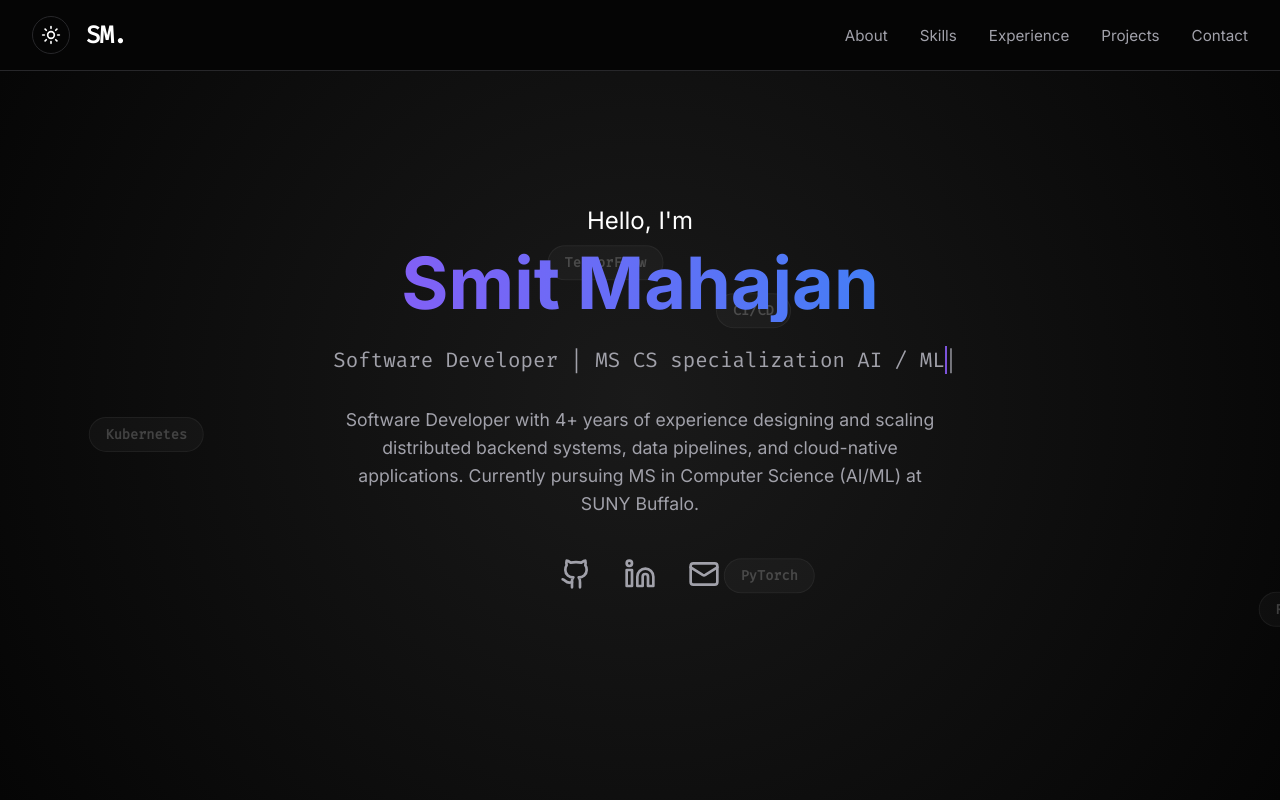
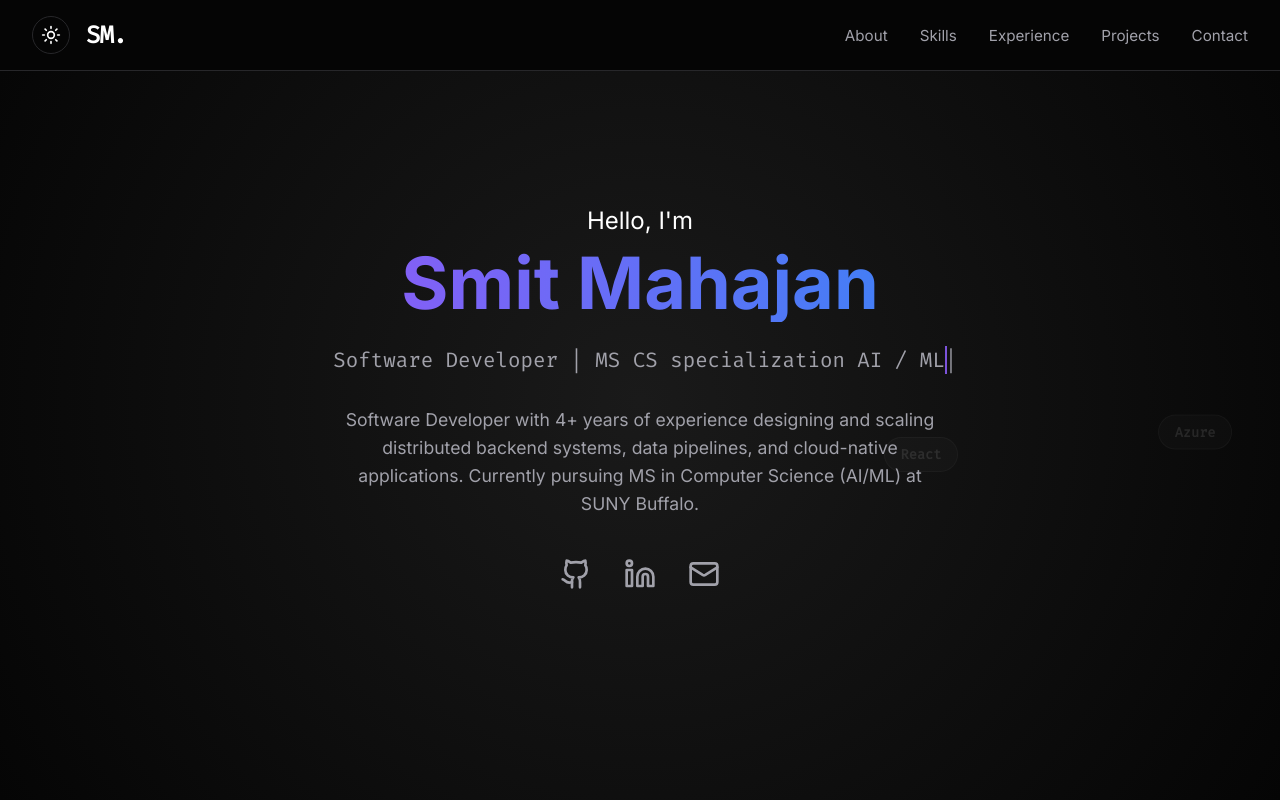
Before and after one commit to smitmahajan210/portfolio, a React (Vite) app: page / in a window 1280 px wide. Shown: the top 800 px of the page. Built offline with nearby package versions, Linux system fonts and the light colour scheme; the HTML template or start-up script is replaced by a standard one.

Commit message:
Fix floating skills blocking text

```diff
--- a/src/App.jsx
+++ b/src/App.jsx
@@ -23,7 +23,7 @@ export default function App() {
       setText(fullText.slice(0, index + 1));
       index++;
       if (index > fullText.length) clearInterval(interval);
-    }, 50); // Speed of typing (lower is faster)
+    }, 50);
     return () => clearInterval(interval);
   }, []);
 
@@ -33,13 +33,13 @@ export default function App() {
     visible: { opacity: 1, y: 0, transition: { duration: 0.6 } }
   };
 
-  const slideInLeft = {
-    hidden: { opacity: 0, x: -50 },
+  const slideInRight = {
+    hidden: { opacity: 0, x: 50 },
     visible: { opacity: 1, x: 0, transition: { duration: 0.8, ease: "easeOut" } }
   };
 
-  const slideInRight = {
-    hidden: { opacity: 0, x: 50 },
+  const slideInLeft = {
+    hidden: { opacity: 0, x: -50 },
     visible: { opacity: 1, x: 0, transition: { duration: 0.8, ease: "easeOut" } }
   };
 
@@ -48,6 +48,14 @@ export default function App() {
     "Java", "SQL", "Azure", "CI/CD", "FastAPI", "TensorFlow",
     "Tailwind", "Git", "REST API", "Microservices", "Kafka", "Redis"
   ];
+
+  // Helper to get random Y position avoiding the center text area
+  // Returns a value in 0-25% (top) or 75-100% (bottom) range
+  const getSafeY = () => {
+    const isTop = Math.random() < 0.5;
+    if (isTop) return Math.random() * 25; // Top 25%
+    return 75 + Math.random() * 25;       // Bottom 25% (75-100)
+  };
 
   return (
     <div>
@@ -81,18 +89,24 @@ export default function App() {
          ========================================= */}
       <header id="about" className="hero-section">
 
-        {/* FLOATING SKILLS */}
+        {/* FLOATING SKILLS - FIXED: Avoids Center Area */}
         {floatingSkills.map((skill, index) => (
           <motion.div
             key={index}
             className="floating-tag"
-            initial={{ x: Math.random() * window.innerWidth, y: Math.random() * window.innerHeight }}
+            initial={{
+              x: Math.random() * 100 + "vw",
+              y: getSafeY() + "vh"
+            }}
             animate={{
-              x: [Math.random() * window.innerWidth, Math.random() * window.innerWidth],
-              y: [Math.random() * window.innerHeight, Math.random() * window.innerHeight],
+              x: [Math.random() * 100 + "vw", Math.random() * 100 + "vw"],
+              y: [getSafeY() + "vh", getSafeY() + "vh"], // Keep drifting in safe zones
             }}
-            transition={{ duration: 25 + Math.random() * 10, repeat: Infinity, ease: "linear" }}
-            style={{ top: `${Math.random() * 80}%`, left: `${Math.random() * 80}%` }}
+            transition={{
+              duration: 40 + Math.random() * 20, // SLOWER (40-60s)
+              repeat: Infinity,
+              ease: "linear"
+            }}
           >
             {skill}
           </motion.div>
--- a/src/index.css
+++ b/src/index.css
@@ -129,7 +129,7 @@ body {
 }
 @keyframes blink { 0%, 100% { opacity: 1; } 50% { opacity: 0; } }
 
-/* Floating Tags (Keep as is) */
+/* Styling for the floating tags */
 .floating-tag {
   position: absolute;
   font-family: 'Fira Code', monospace;
@@ -137,16 +137,21 @@ body {
   font-weight: 600;
   padding: 0.5rem 1rem;
   border-radius: 20px;
-  background: rgba(255, 255, 255, 0.03);
-  color: rgba(255, 255, 255, 0.2);
-  border: 1px solid rgba(255, 255, 255, 0.05);
+
+  /* UPDATED: Much fainter colors (0.05 background, 0.1 text) */
+  background: rgba(255, 255, 255, 0.02);
+  color: rgba(255, 255, 255, 0.1);
+  border: 1px solid rgba(255, 255, 255, 0.03);
+
   pointer-events: none;
   white-space: nowrap;
+  z-index: 1; /* Keep them behind the text (which is z-index 10) */
 }
+
 .light .floating-tag {
-  background: rgba(0, 0, 0, 0.03);
-  color: rgba(0, 0, 0, 0.2);
-  border: 1px solid rgba(0, 0, 0, 0.05);
+  background: rgba(0, 0, 0, 0.02);
+  color: rgba(0, 0, 0, 0.1);
+  border: 1px solid rgba(0, 0, 0, 0.03);
 }
 
 /* =========================================
```
